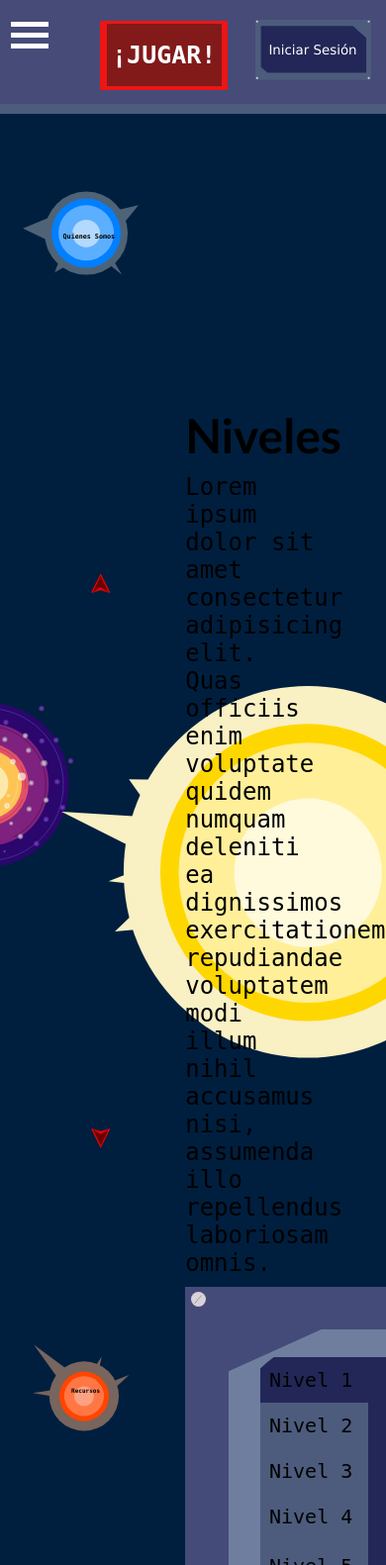
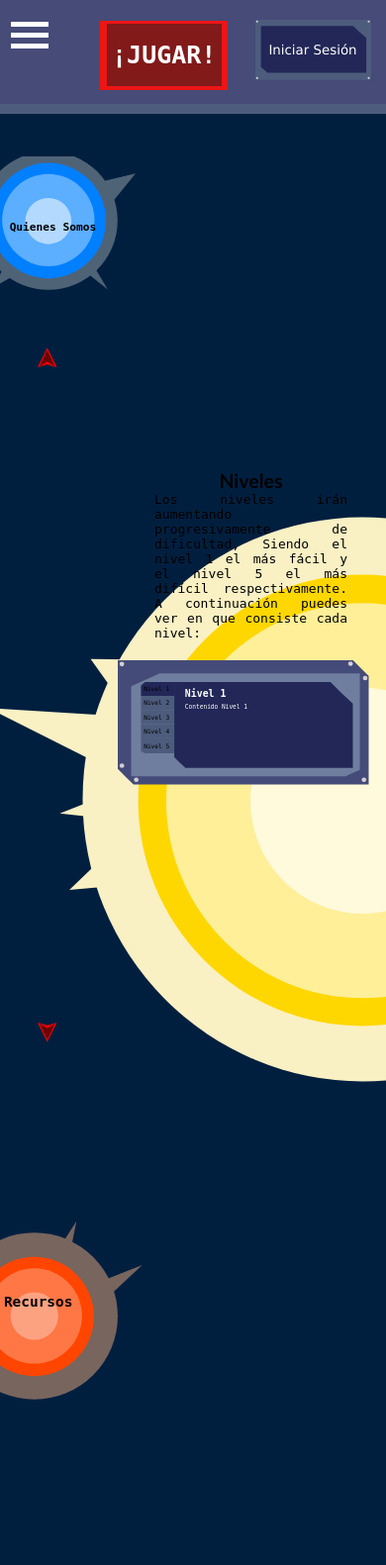
Before and after one commit to GioVWF/SpaceUc, a Django app: page /levels-info/ in a window 390 px wide. Shown: the whole page at 99% size. Run offline with Django 4.2, Linux system fonts and the light colour scheme.

Commit message:
levels_info Responsive Done!

```diff
--- a/SpaceUC/settings.py
+++ b/SpaceUC/settings.py
@@ -13,7 +13,7 @@
 from pathlib import Path
 import os
 
-DB_PASSWORD = "1234"
+DB_PASSWORD = "Gl28112001..."
 
 # Build paths inside the project like this: BASE_DIR / 'subdir'.
 BASE_DIR = Path(__file__).resolve().parent.parent
--- a/static/header.css
+++ b/static/header.css
@@ -732,7 +732,7 @@
         margin-top: -26px;
         justify-content: end;
         scale: .8;
-        margin-right: -35px;
+        margin-right: -55px;
     }
 
     .navbar-unLogged > svg, .navbar-RTeacher > svg {
--- a/static/levels/css/level-question.css
+++ b/static/levels/css/level-question.css
@@ -247,7 +247,7 @@
     border: 5px solid rgba(111, 126, 159, 1);
     position: absolute;
     top: 30px;
-    right: 0;
+    right: 30px;
 }
 
 .inner_timer {
--- a/static/levels/css/levels.css
+++ b/static/levels/css/levels.css
@@ -178,9 +178,12 @@
     text-decoration: none;
     color: #EAEAEA;
     text-shadow: 1px 1px 2px rgba(0, 0, 0, 0.842);
+    position: absolute;
+    top: 0;
+    left: 0;
     display: flex;
     align-items: center;
-    margin-left: -7px;
+    justify-content: center;
 }
 
 .lesson::after {
--- a/static/main/css/levels_info.css
+++ b/static/main/css/levels_info.css
@@ -45,8 +45,9 @@
     justify-content: space-between;
     flex-direction: column;
     position: relative;
-    height: 100vh;
+    height: 95vh;
     width: 14vw;
+    margin-top: 5vh;
 }
 
 .about_box {
@@ -141,24 +142,42 @@
     width: 70vw;
 }
 
+.svg_yellow_position {
+    position: absolute;
+    height: 100%;
+    width: 100%;
+}
+
 .svg_yellow_planet {
-    width: 85vw;
-    height: 110vh;
-    margin-left: -14vw;
+    width: 100%;
+    height: 100%;
 }
+
 
 .levels_content {
     display: flex;
     position: fixed;
     flex-direction: column;
-    top: 26vh;
-    width: 37vw;
-    right: 15vw;
+    top: 25vh;
+    width: 50%;
+    right: 0;
     font-size: 24px;
+    text-align: justify;
 }
 
-.levels_content .text_levels,.paragraph_levels {
-    margin: 0 0 10px 0;
+.text_levels {
+    font-size: clamp(1.5rem, 2.5vw, 9.5rem);
+    margin: 0;
+    text-align: center;
+}
+
+.paragraph_levels {
+    font-size: clamp(1rem, 1.5vw, 7rem);
+    margin: 10px 30px;
+}
+
+.accordion {
+    margin: 0 auto;
 }
 
 .accordion a {
@@ -167,6 +186,8 @@
 
 .svg_accordion {
     color: var(--accordion-bg);
+    width: 45vw;
+    height: auto;
 }
 
 .svg_paragraph {
@@ -176,3 +197,91 @@
     font-weight: 300;
     text-align: start;
 }
+
+@media only screen and (max-width: 575.98px) {
+    .svg_yellow_planet {
+        width: 150%;
+        height: 100%;
+        margin-left: -20%;
+    }
+
+    .levels_content {
+        top: 30vh;
+    }
+
+    .paragraph_levels {
+        margin: 0;
+    }
+
+    .box_1 {
+        display: none;
+    }
+
+    .box_2 {
+        height: 90vh;
+        margin-top: 10vh;
+    }
+
+    .about_box {
+        gap: 2vh;
+    }
+
+    .about_planet {
+        margin-left: 25px;
+    }
+
+    .svg_about_planet {
+        width: 50vw;
+        height: auto;
+    }
+
+    .resources_pointer {
+        margin-bottom: -130px;
+    }
+
+    .svg_resources_planet {
+        height: 40vh;
+        width: 60vw;
+    }
+
+    .box_3 {
+        height: 100%;
+        width: 100%;
+    }
+
+    .levels_content {
+        display: flex;
+        position: fixed;
+        flex-direction: column;
+        top: 30vh;
+        width: 50%;
+        right: 10%;
+        font-size: 24px;
+        text-align: justify;
+    }
+
+    .accordion {
+        margin: 20px 0 0 -37px;
+    }
+
+    .svg_accordion {
+        color: var(--accordion-bg);
+        min-width: 65vw;
+    }
+}
+
+@media (min-width: 576px) and (max-width: 767.98px) {
+    .levels_content {
+        top: 30vh;
+    }
+
+    .svg_about_planet {
+        width: auto;
+        height: 30vh;
+    }
+
+    .svg_resources_planet {
+        height: 25vh;
+        width: auto;
+    }
+}
--- a/templates/levels-info.html
+++ b/templates/levels-info.html
@@ -155,6 +155,7 @@
         </a>
     </div>
     <div class="box_3">
+        <div class="svg_yellow_position">
             <svg viewBox="0 0 1686 1080" fill="none" xmlns="http://www.w3.org/2000/svg" class="svg_yellow_planet">
                 <ellipse cx="1267.5" cy="597" rx="947.5" ry="955" fill="#F9F0C4"/>
                 <path d="M0.61542 287.692L719.224 332.514L645.412 612.573L0.61542 287.692Z" fill="#F9F0C4"/>
@@ -165,14 +166,15 @@
                 <ellipse cx="1267" cy="601.5" rx="664" ry="668.5" fill="#FFEF99"/>
                 <ellipse cx="1267.5" cy="601.5" rx="379.5" ry="382.5" fill="#FFFADC"/>
                 </svg>
+        </div>
         <div class="levels_content">
             <h1 class="text_levels">Niveles</h1>
-            <p class="paragraph_levels">Lorem ipsum dolor sit amet consectetur adipisicing elit. Quas officiis enim voluptate quidem numquam deleniti ea dignissimos exercitationem, repudiandae voluptatem modi illum nihil accusamus nisi, assumenda illo repellendus laboriosam omnis.</p>
+            <p class="paragraph_levels">Los niveles irán aumentando progresivamente de dificultad, Siendo el nivel 1 el más fácil y el nivel 5 el más difícil respectivamente. A continuación puedes ver en que consiste cada nivel:</p>
 
             <!-- accordion -->
 
             <div class="accordion">
-                <svg width="822" height="407" viewBox="0 0 822 407" fill="none" xmlns="http://www.w3.org/2000/svg" class="svg_accordion">
+                <svg viewBox="0 0 822 407" fill="none" xmlns="http://www.w3.org/2000/svg" class="svg_accordion">
                     <path d="M0 0H411H616.5H719.25H770.625L795.5 25.5L822 50.875V101.75V203.5V407H411H205.5H102.75H51.375L25.5 382L0 356.125V305.25V203.5V0Z" fill="#454B78"/>
                     <path d="M90.6685 64.3433L137.625 43H231.25H418.5H793V211.5V295.75V337.875V358.938L769.954 369.216L746.188 380H699.375H605.75H418.5H44V211.5V127.25V85.125L90.6685 64.3433Z" fill="#6F7E9F"/>
                     <path d="M185 71H477.5H623.75H696.875L735 109.108L770 141.5V212V353H477.5H331.25H258.125H221.562L202.5 334.899L185 317.75V282.5V212V71Z" fill="currentColor"/>
@@ -189,7 +191,7 @@
                         <text x="85" y="101" font-family="monospace" font-size="20" font-weight="300" fill="black">Nivel 1</text>
 
                         <text id="myTitle" x="220" y="120" font-family="monospace" font-size="32" font-weight="900" fill="white">Nivel 1</text>
-                        <foreignObject id="myParagraph" x="220" y="120" width="9cm" height="5cm"><p id="paragraph" class="svg_paragraph">Contenido Nivel 1</p></foreignObject>
+                        <foreignObject id="myParagraph" x="220" y="120" width="13cm" height="5cm"><p id="paragraph" class="svg_paragraph">Contenido Nivel 1</p></foreignObject>
                     </a>
                     <circle cx="13.5" cy="12.5" r="7.5" fill="#D9D2DA"/>
                     <line x1="9.62371" y1="16.6707" x2="16.6237" y2="8.67075" stroke="#9C9C9C"/>
```
Also changed, not shown: templates/levels-page.html (+3 -13 lines). Lines whose indentation alone changed are shown as unchanged.
